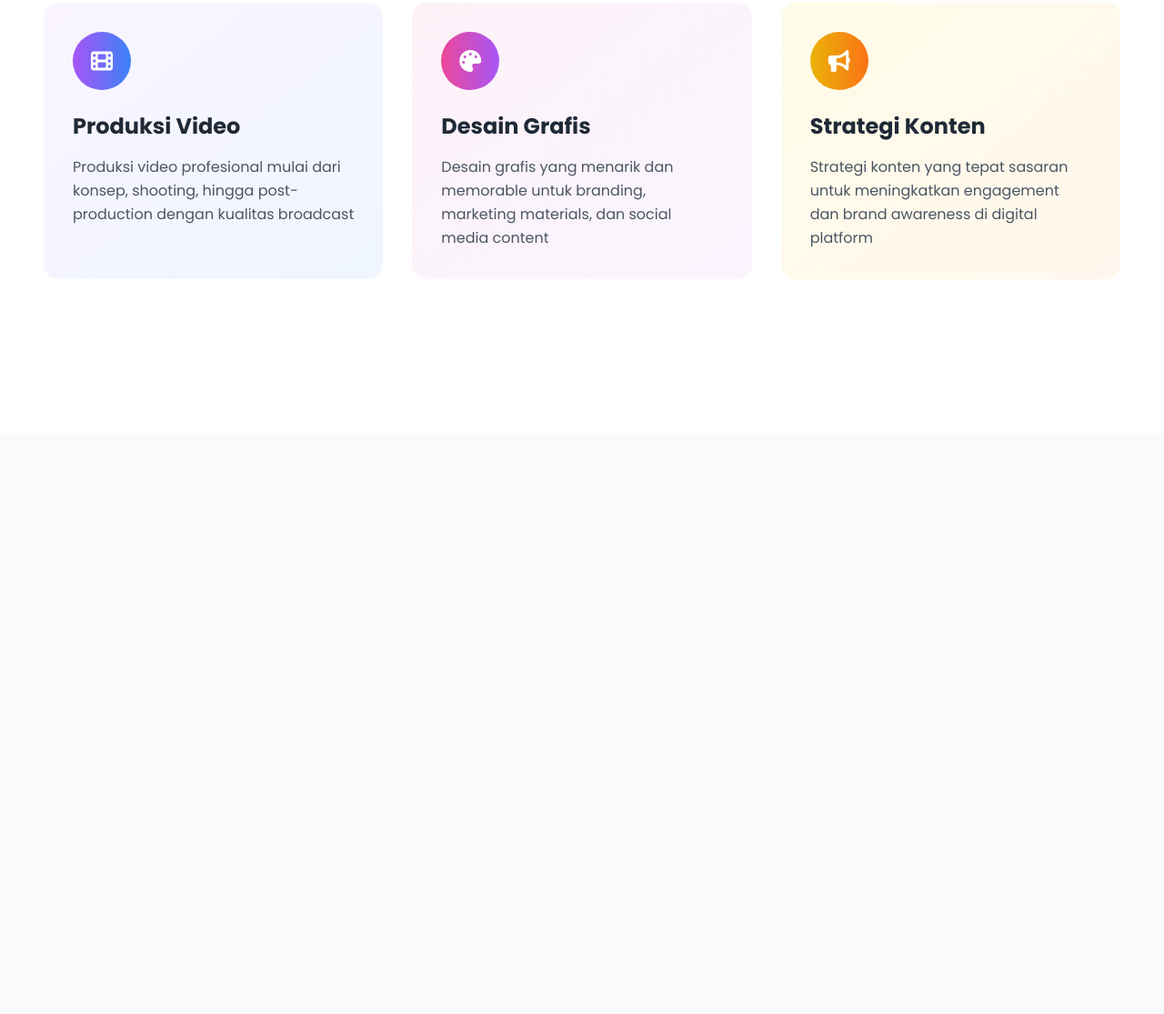
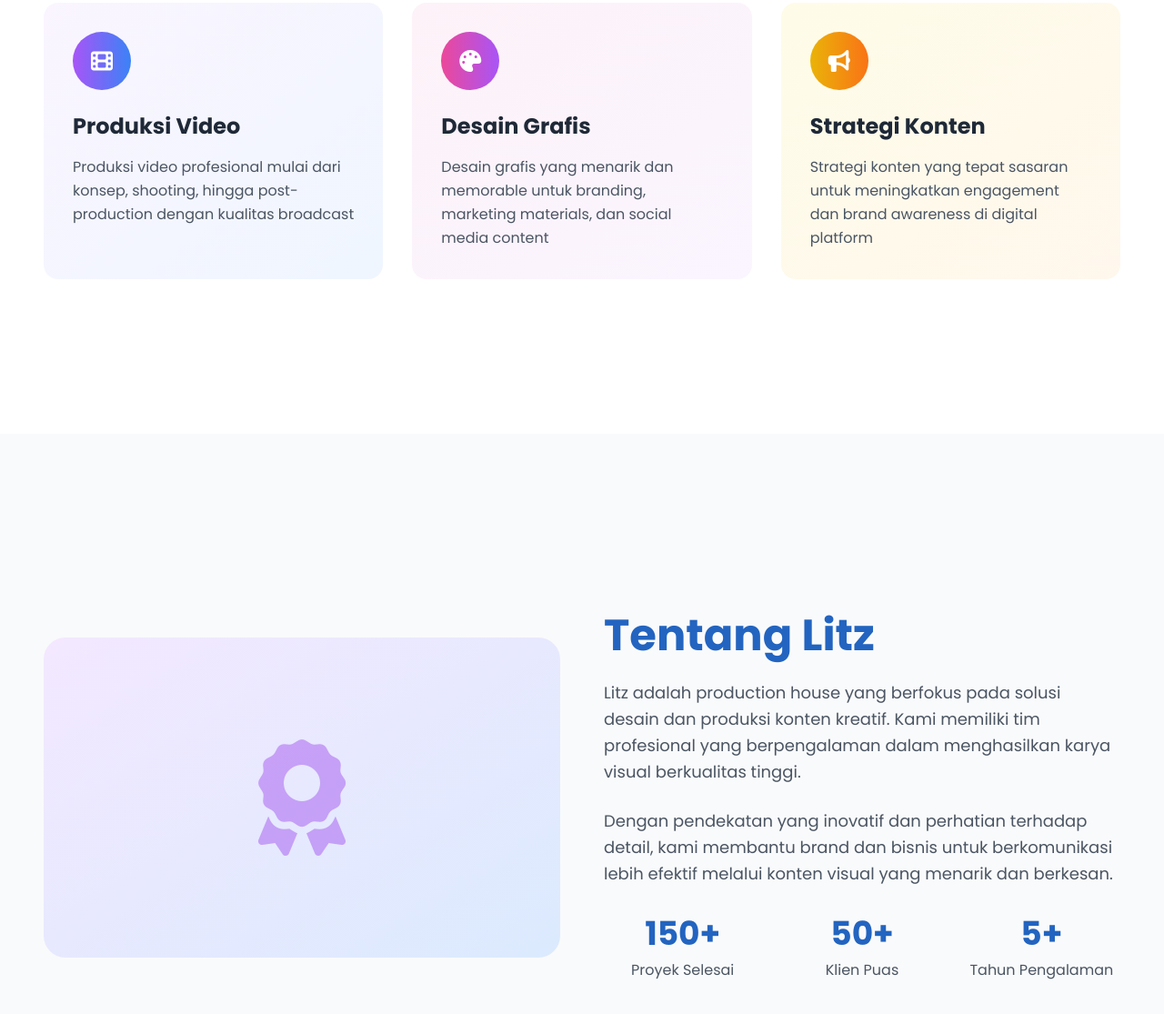
Before and after one commit to XymphonyS2/PPW3, a plain HTML site: page index.html in a window 1280 px wide. Shown: the part 1123-2238 px from the top of the page at 91% size. Before the commit the page ends 1600 px from the top, so only its background shows below. Drawn offline with nearby package versions, Linux system fonts and the light colour scheme.

Commit message:
Tentang Section

```diff
--- a/index.html
+++ b/index.html
@@ -180,6 +180,41 @@
         </div>
     </section>
 
+    <section id="tentang" class="py-20 px-12 bg-gray-50 full-section">
+        <div class="container mx-auto">
+            <div class="grid md:grid-cols-2 gap-12 items-center">
+                <div>
+                    <div class="bg-gradient-to-br from-purple-100 to-blue-100 rounded-3xl p-28 flex items-center justify-center">
+                        <i class="fas fa-award text-purple-600 text-9xl opacity-40"></i>
+                    </div>
+                </div>
+                <div>
+                    <h2 class="text-4xl md:text-5xl font-bold gradient-text mb-6">Tentang Litz</h2>
+                    <p class="text-gray-600 text-lg leading-relaxed mb-6">
+                        Litz adalah production house yang berfokus pada solusi desain dan produksi konten kreatif. Kami memiliki tim profesional yang berpengalaman dalam menghasilkan karya visual berkualitas tinggi.
+                    </p>
+                    <p class="text-gray-600 text-lg leading-relaxed mb-6">
+                        Dengan pendekatan yang inovatif dan perhatian terhadap detail, kami membantu brand dan bisnis untuk berkomunikasi lebih efektif melalui konten visual yang menarik dan berkesan.
+                    </p>
+                    <div class="grid grid-cols-3 gap-6 mt-8">
+                        <div class="text-center">
+                            <div class="text-4xl font-bold gradient-text mb-2">150+</div>
+                            <div class="text-gray-600">Proyek Selesai</div>
+                        </div>
+                        <div class="text-center">
+                            <div class="text-4xl font-bold gradient-text mb-2">50+</div>
+                            <div class="text-gray-600">Klien Puas</div>
+                        </div>
+                        <div class="text-center">
+                            <div class="text-4xl font-bold gradient-text mb-2">5+</div>
+                            <div class="text-gray-600">Tahun Pengalaman</div>
+                        </div>
+                    </div>
+                </div>
+            </div>
+        </div>
+    </section>
+
     <script>
         const mobileMenuBtn = document.getElementById('mobile-menu-btn');
         const mobileMenu = document.getElementById('mobile-menu');
```
